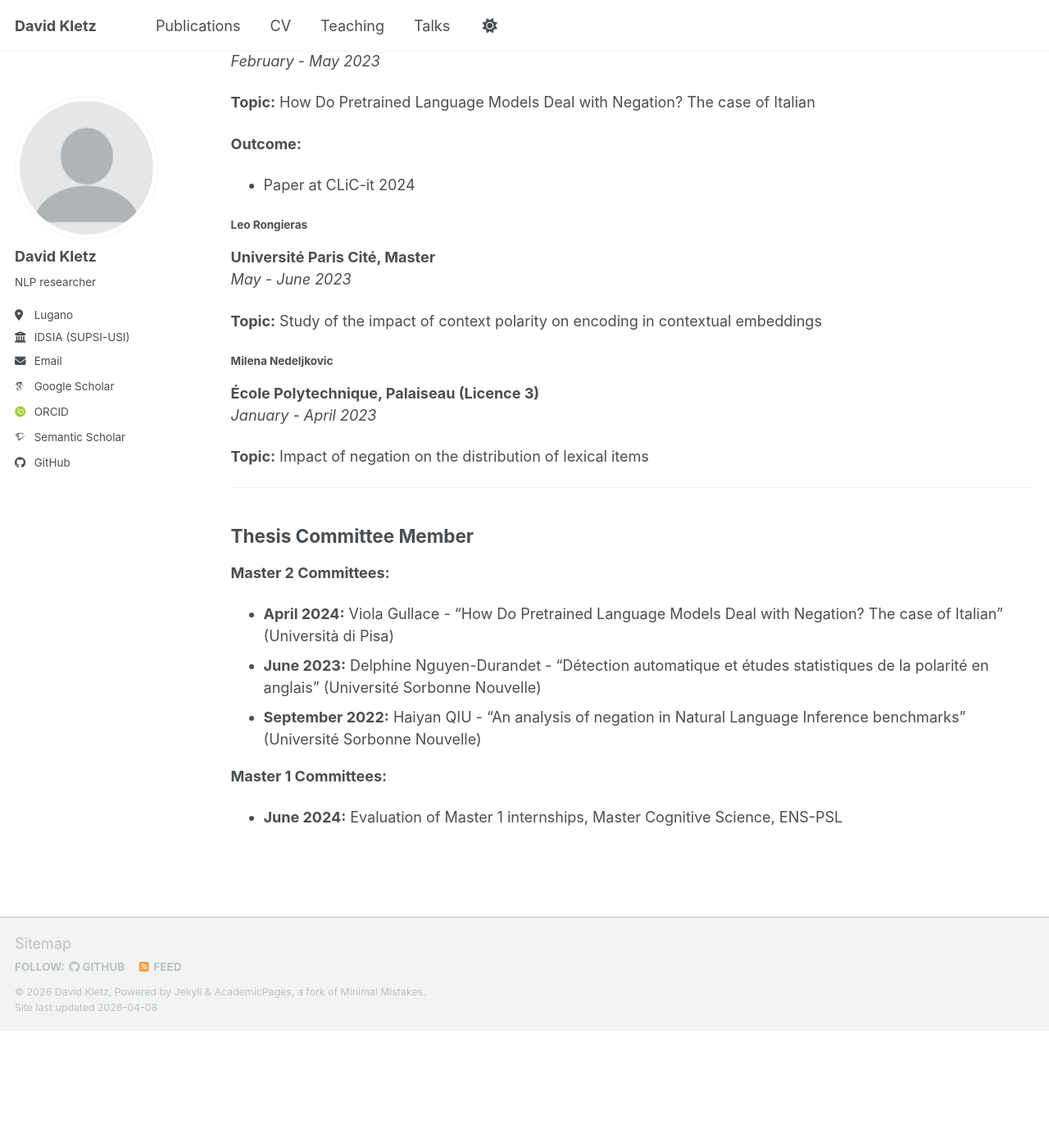
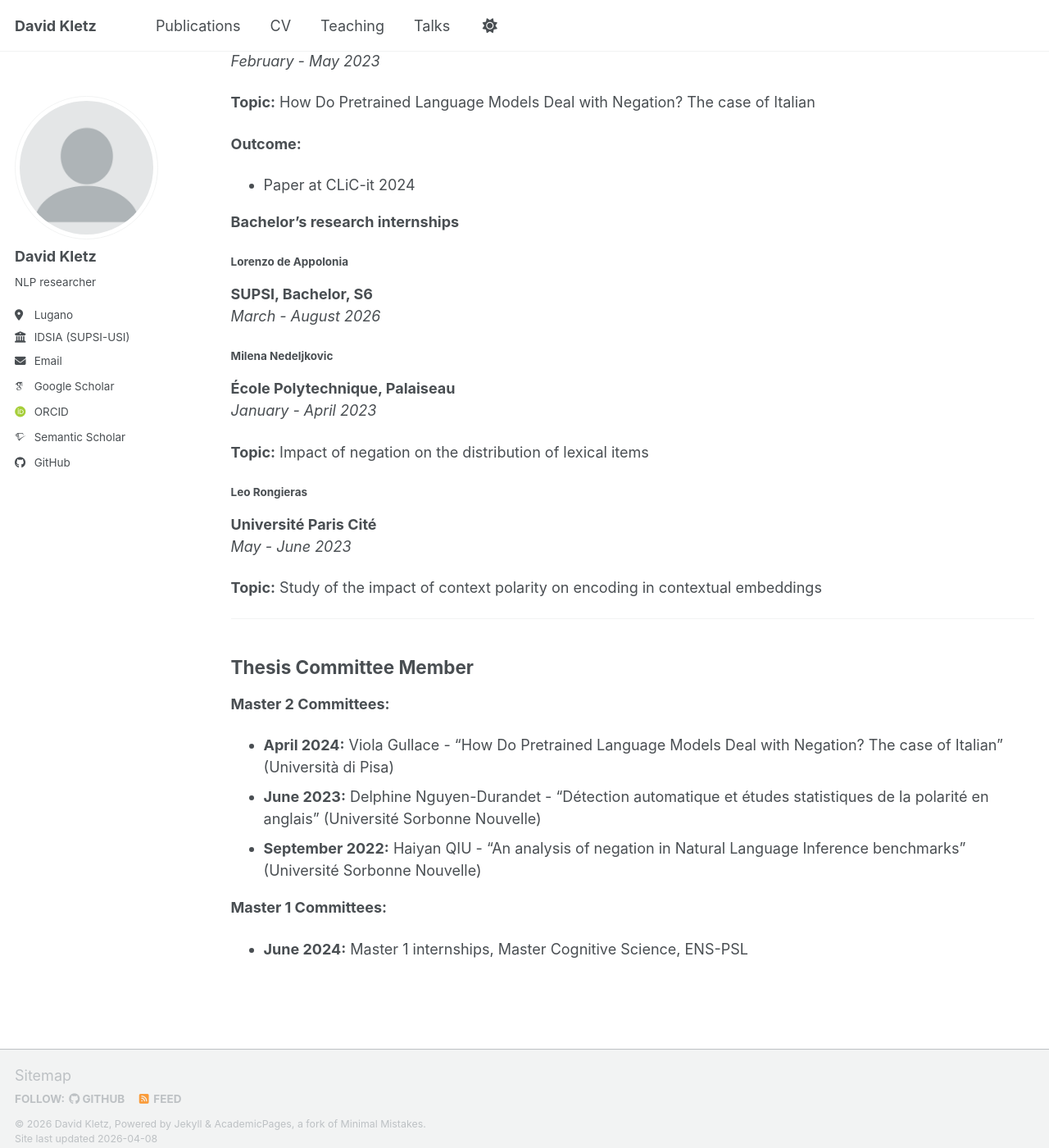
Before and after one commit to davkletz/davkletz.github.io, a Jekyll site: the page built from _pages/teaching.md, in a window 1280 px wide and 1400 px high, scrolled down 2539 px. Shown: the whole window at 82% size. Built offline with Jekyll 4.4.1, drawn with Linux system fonts in a browser that asks for light colours; some web fonts are replaced; a script bundle is joined from its source files by our own code; library files that are not in the unit come from our copies; before the commit the page ends 3796 px from its top, so only the background shows below that; some of the changed text lies outside the part shown.

Commit message:
Update teaching.md

```diff
--- a/_pages/teaching.md
+++ b/_pages/teaching.md
@@ -105,18 +104,29 @@ Course covering object-oriented programming paradigms, design patterns, and impl
 - Paper at CLiC-it 2024
 
 
+
+**Bachelor's research internships**
+
+#### Lorenzo de Appolonia
+**SUPSI, Bachelor, S6**
+*March - August 2026*
+
+
+
+#### Milena Nedeljkovic
+**École Polytechnique, Palaiseau**
+*January - April 2023*
+
+**Topic:** Impact of negation on the distribution of lexical items
+
+
 #### Leo Rongieras
-**Université Paris Cité, Master**
+**Université Paris Cité**
 *May - June 2023*
 
 **Topic:** Study of the impact of context polarity on encoding in contextual embeddings
 
 
-#### Milena Nedeljkovic
-**École Polytechnique, Palaiseau (Licence 3)**
-*January - April 2023*
-
-**Topic:** Impact of negation on the distribution of lexical items
 
 ---
 
@@ -129,4 +139,4 @@ Course covering object-oriented programming paradigms, design patterns, and impl
 - **September 2022:** Haiyan QIU - "An analysis of negation in Natural Language Inference benchmarks" (Université Sorbonne Nouvelle)
 
 **Master 1 Committees:**
-- **June 2024:** Evaluation of Master 1 internships, Master Cognitive Science, ENS-PSL
+- **June 2024:** Master 1 internships, Master Cognitive Science, ENS-PSL
```
Also changed, not shown: other parts of _pages/teaching.md (+1 -2 lines).
